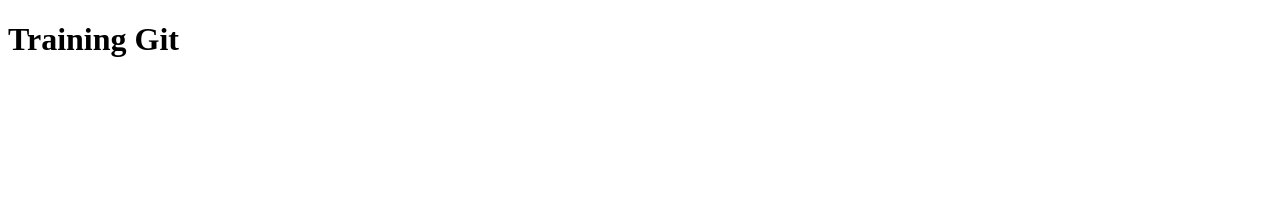
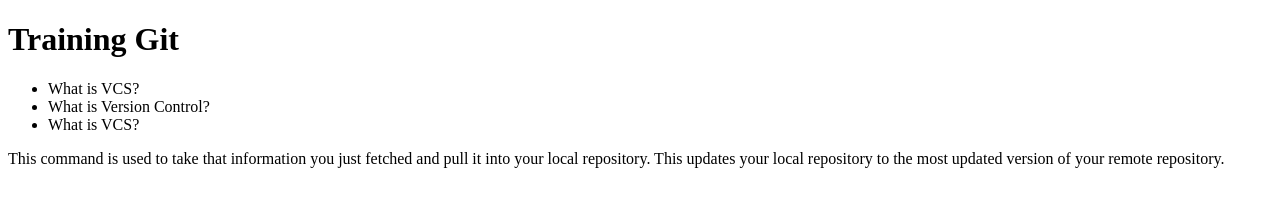
Before and after one commit to ngocngo10/git-training, a plain HTML site: page html/index.html in a window 1280 px wide. Drawn offline with Linux system fonts and the light colour scheme.

Commit message:
Init project

```diff
--- a/html/index.html
+++ b/html/index.html
@@ -8,5 +8,12 @@
 </head>
 <body>
   <h1>Training Git</h1>
+  <ul>
+    <li>What is VCS?</li>
+    <li>What is Version Control?</li>
+    <li>What is VCS?</li>
+  </ul>
+  <p>This command is used to take that information you just
+    fetched and pull it into your local repository. This updates your local repository to the most updated version of your remote repository.</p>
 </body>
 </html>
```
Also changed, not shown: style.css (added).
